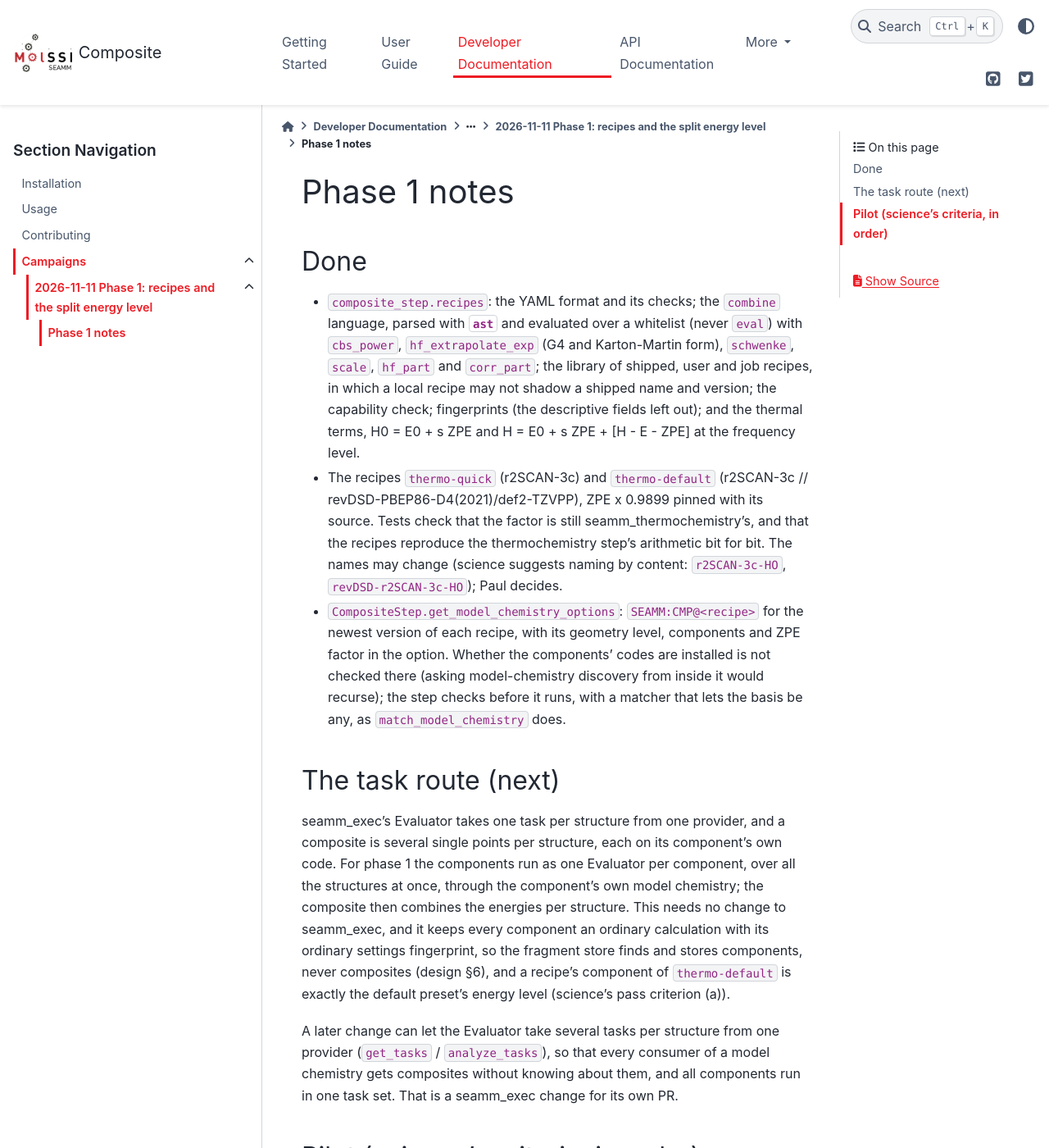
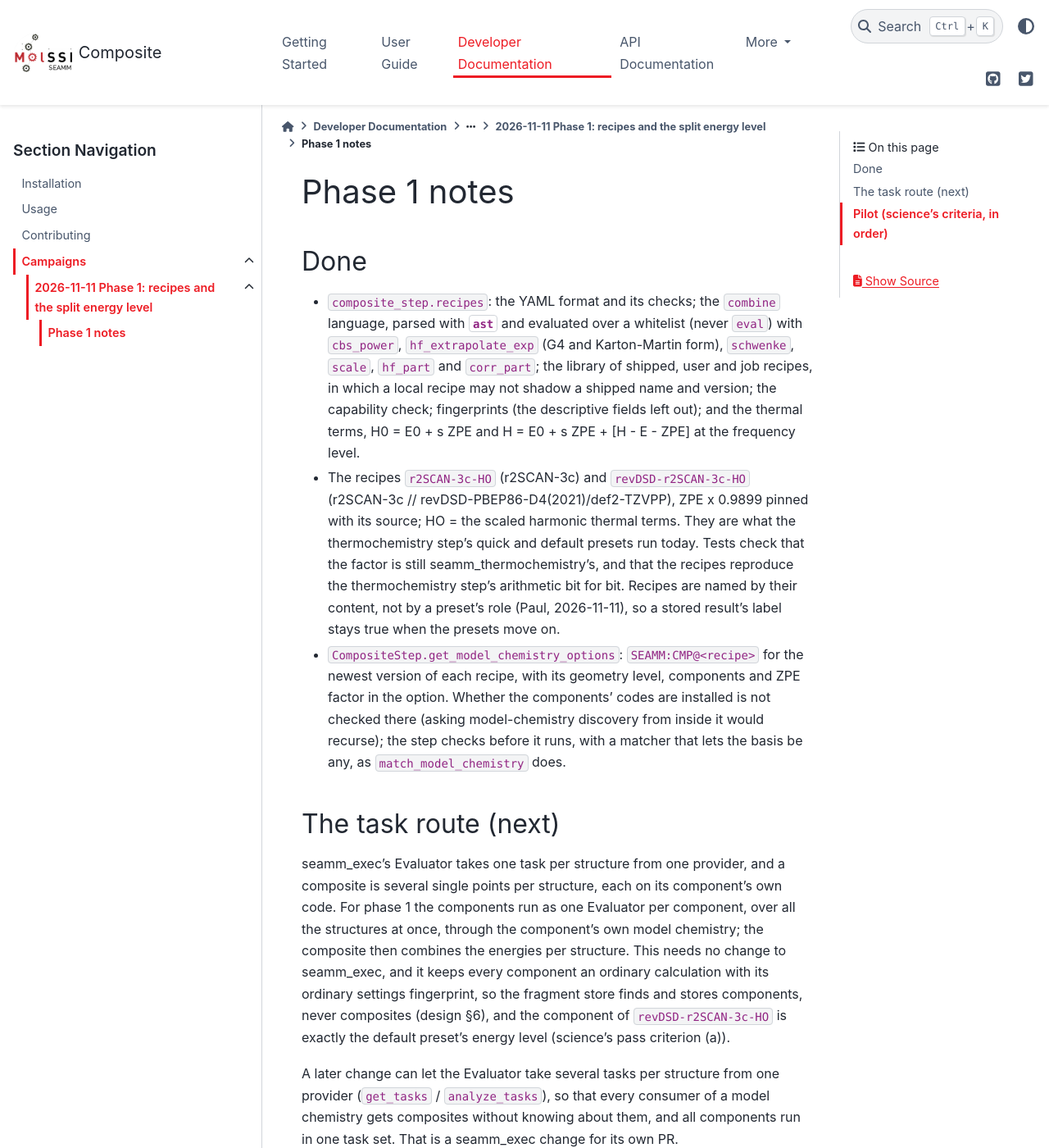
Before and after one commit to molssi-seamm/composite_step, a Sphinx documentation site: the page built from docs/developer_guide/campaigns/2026-11-11/NOTES_phase1.rst, in a window 1280 px wide and 1400 px high. Shown: the whole window at 82% size. Built offline with Sphinx 7.4.7 and the PyData theme 0.15.4, drawn with Linux system fonts in a browser that asks for light colours; pages that are not in the unit, such as notebooks, are missing from menus.

Commit message:
Name the recipes by content: r2SCAN-3c-HO, revDSD-r2SCAN-3c-HO
Paul 2026-11-11: a stored result keeps its label after the presets move on,
so recipes are named by what they compute, not by a preset's role.

Co-Authored-By: Claude Opus 5.5 <noreply@anthropic.com>

```diff
--- a/docs/developer_guide/campaigns/2026-11-11/NOTES_phase1.rst
+++ b/docs/developer_guide/campaigns/2026-11-11/NOTES_phase1.rst
@@ -12,12 +12,14 @@ Done
   name and version; the capability check; fingerprints (the descriptive fields
   left out); and the thermal terms, H0 = E0 + s ZPE and H = E0 + s ZPE +
   [H - E - ZPE] at the frequency level.
-- The recipes ``thermo-quick`` (r2SCAN-3c) and ``thermo-default`` (r2SCAN-3c //
-  revDSD-PBEP86-D4(2021)/def2-TZVPP), ZPE x 0.9899 pinned with its source. Tests
+- The recipes ``r2SCAN-3c-HO`` (r2SCAN-3c) and ``revDSD-r2SCAN-3c-HO`` (r2SCAN-3c //
+  revDSD-PBEP86-D4(2021)/def2-TZVPP), ZPE x 0.9899 pinned with its source; HO =
+  the scaled harmonic thermal terms. They are what the thermochemistry step's
+  quick and default presets run today. Tests
   check that the factor is still seamm_thermochemistry's, and that the recipes
-  reproduce the thermochemistry step's arithmetic bit for bit. The names may
-  change (science suggests naming by content: ``r2SCAN-3c-HO``,
-  ``revDSD-r2SCAN-3c-HO``); Paul decides.
+  reproduce the thermochemistry step's arithmetic bit for bit. Recipes are named by
+  their content, not by a preset's role (Paul, 2026-11-11), so a stored result's
+  label stays true when the presets move on.
 - ``CompositeStep.get_model_chemistry_options``: ``SEAMM:CMP@<recipe>`` for the
   newest version of each recipe, with its geometry level, components and ZPE
   factor in the option. Whether the components' codes are installed is not
@@ -35,7 +37,7 @@ structures at once, through the component's own model chemistry; the composite
 then combines the energies per structure. This needs no change to seamm_exec, and
 it keeps every component an ordinary calculation with its ordinary settings
 fingerprint, so the fragment store finds and stores components, never composites
-(design §6), and a recipe's component of ``thermo-default`` is exactly the
+(design §6), and the component of ``revDSD-r2SCAN-3c-HO`` is exactly the
 default preset's energy level (science's pass criterion (a)).
 
 A later change can let the Evaluator take several tasks per structure from one
```
Also changed, not shown: 5 other files.
